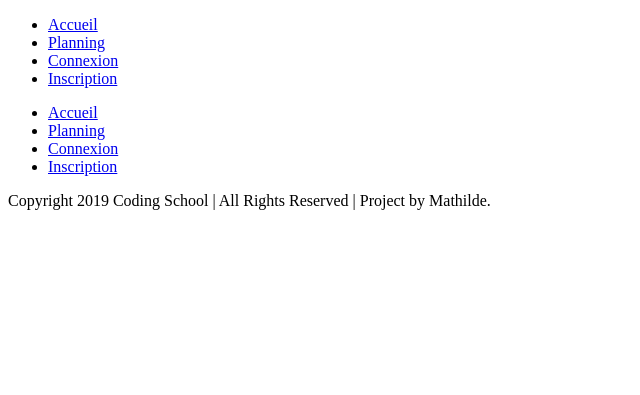
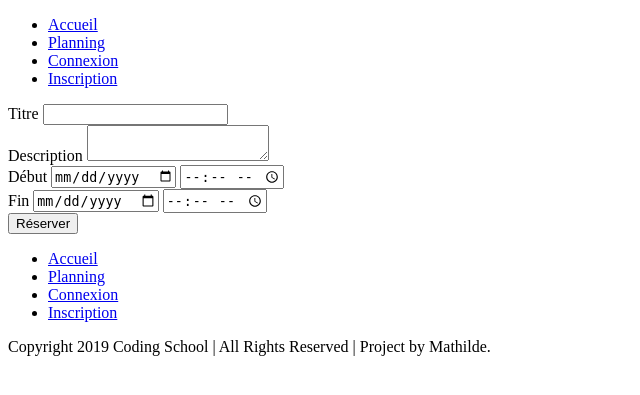
Before and after one commit to mathilde-roussier/reservation-salles, a PHP site: page /reservation-form.php in a window 1280 px wide. Shown: the top 395 px of the page, without its empty margins (0-640 px from the left). Run offline with PHP 8.4, Linux system fonts and the light colour scheme.

Commit message:
MAJ html -> Ajout formulaire profil et reservation-form

```diff
--- a/reservation-form.php
+++ b/reservation-form.php
@@ -14,6 +14,34 @@
 
     <main>
 
+        <form method='POST' action='reservation-form.php'>
+
+            <article>
+                <label> Titre </label>
+                <input type="text" name="titre" required />
+            </article>
+
+            <article>
+                <label> Description </label>
+                <textarea name='description'></textarea>
+            </article>
+
+            <article>
+                <label> Début </label>
+                <input type='date' name='datedebut' required />
+                <input type='time' name='timedebut' required />
+            </article>
+
+            <article>
+                <label> Fin </label>
+                <input type='date' name='datefin' required />
+                <input type='time' name='timefin' required />
+            </article>
+
+            <input type="submit" name='reservation' value='Réserver' />
+
+        </form>
+
     </main>
 
     <?php include 'include/footer.php' ?>
```
Also changed, not shown: profil.php (+26 -0 lines).
